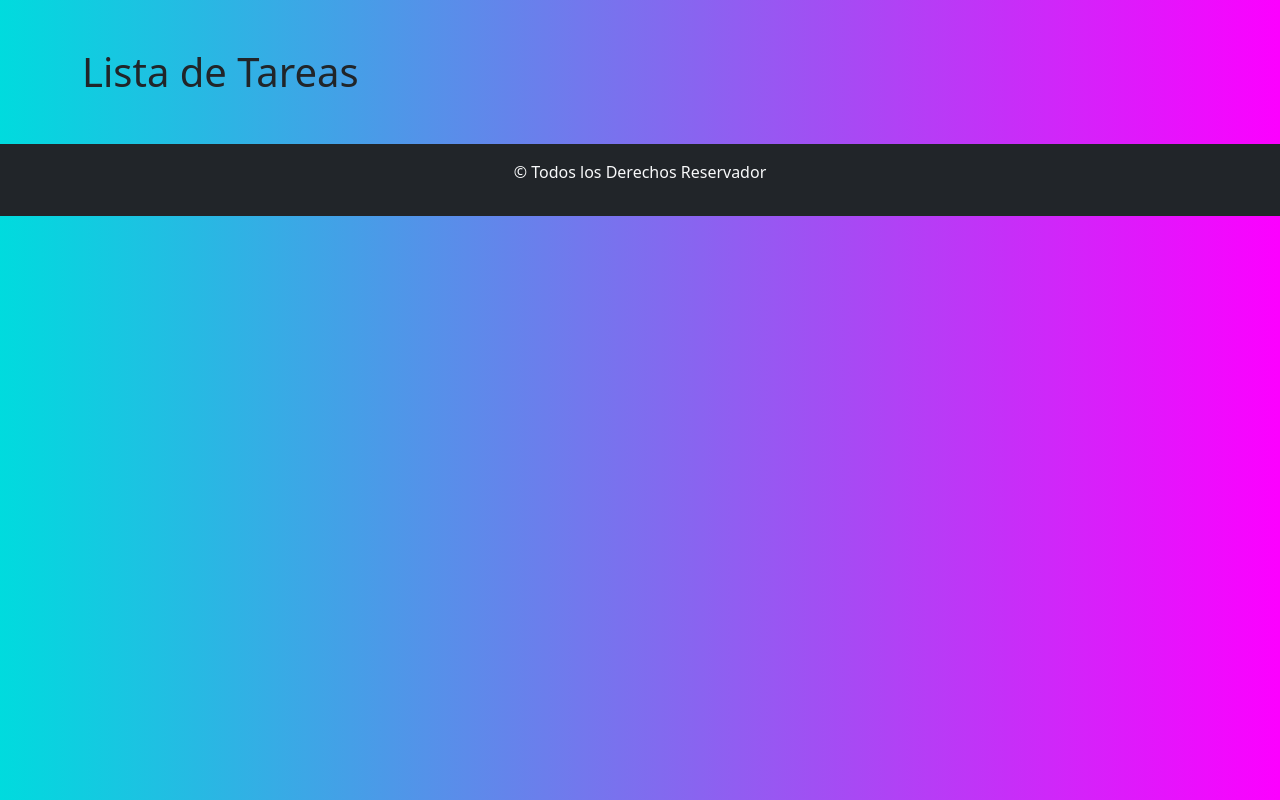
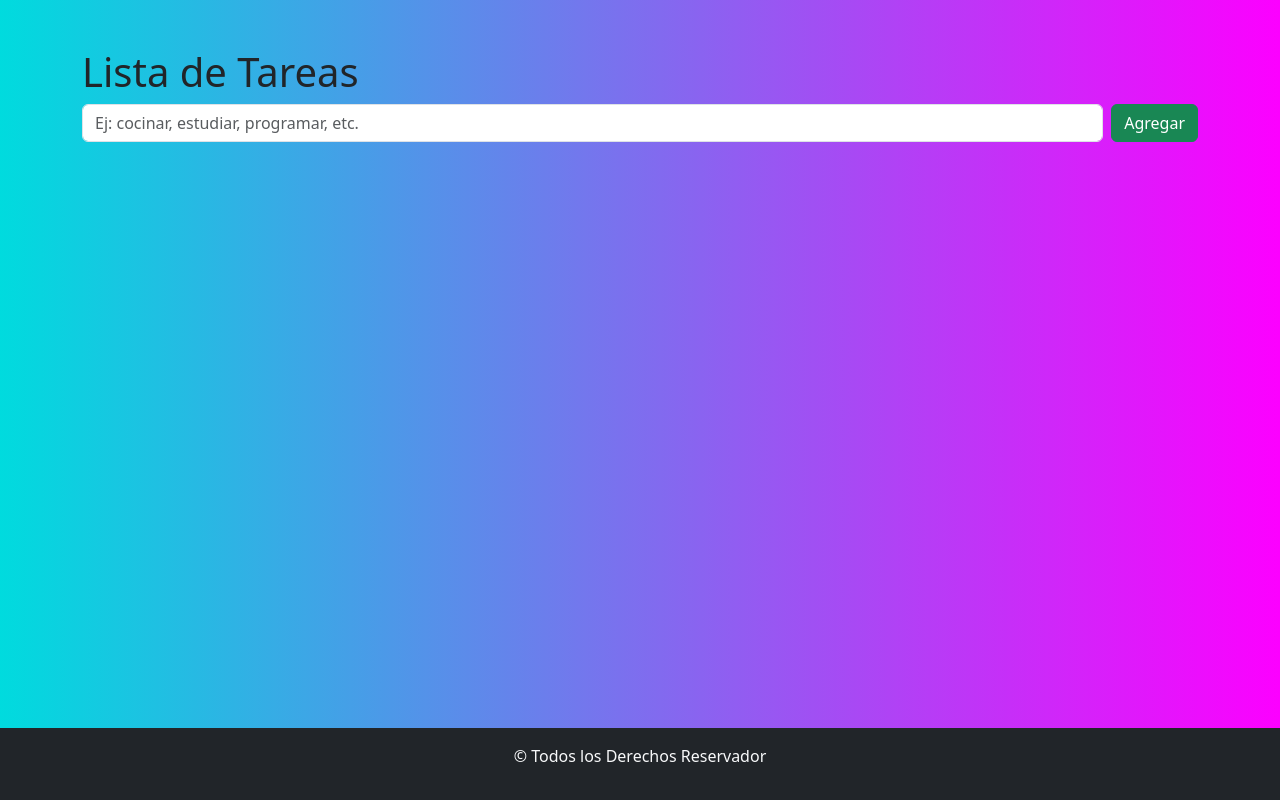
Before and after one commit to juanchyquintana/listaTareasRollingTask, a React (Vite) app: page / in a window 1280 px wide. Built offline with nearby package versions, Linux system fonts and the light colour scheme.

Commit message:
se bajó el footer y se avanzó con el formulario

```diff
--- a/src/App.css
+++ b/src/App.css
@@ -1,11 +1,14 @@
 body {
   background-color: #00dbde;
   background-image: linear-gradient(90deg, #00dbde 0%, #fc00ff 100%);
-  display: flex;
-  flex-direction: column;
-  height: 100vh;
 }
 
 #root {
-    flex-grow: 1;
+  display: flex;
+  flex-direction: column;
+  min-height: 100vh;
 }
+
+.mainPage {
+  flex-grow: 1;
+}
--- a/src/App.jsx
+++ b/src/App.jsx
@@ -1,14 +1,17 @@
-import { Container } from 'react-bootstrap'
 import './App.css'
 import 'bootstrap/dist/css/bootstrap.min.css'
+import { Container } from 'react-bootstrap'
 import Footer from './components/Footer'
+import Formulario from './components/Formulario'
 
 function App() {
 
   return (
     <>
-      <Container className='my-5'>
+      <Container className='my-5 mainPage' id="main">
         <h1>Lista de Tareas</h1>
+        <Formulario />
+
       </Container>
 
       <Footer />
--- a/src/components/Footer.jsx
+++ b/src/components/Footer.jsx
@@ -1,6 +1,6 @@
 const Footer = () => {
   return (
-    <footer className="bg-dark text-light text-center py-3 ">
+    <footer className="bg-dark text-light text-center py-3 footer">
         <p>&copy; Todos los Derechos Reservador</p>
     </footer>
   )
--- /dev/null
+++ b/src/components/Formulario.jsx
@@ -0,0 +1,40 @@
+import { useState } from "react";
+import { Button, Form } from "react-bootstrap";
+
+const Formulario = () => {
+
+  const [tarea, setTarea] = useState("");
+
+  const handleSubmit = (e) => {
+    e.preventDefault();
+
+
+  };
+
+  return (
+    <>
+      <Form>
+        <Form.Group className="mb-3 d-flex" controlId="formBasicEmail">
+          <Form.Control
+            type="text"
+            placeholder="Ej: cocinar, estudiar, programar, etc."
+            minLength={3}
+            maxLength={50}
+            value={tarea}
+            onChange={e => setTarea(e.target.value)}
+          />
+          <Button
+            variant="success"
+            type="submit"
+            onClick={handleSubmit}
+            className="ms-2"
+          >
+            Agregar
+          </Button>
+        </Form.Group>
+      </Form>
+    </>
+  );
+};
+
+export default Formulario;
```
